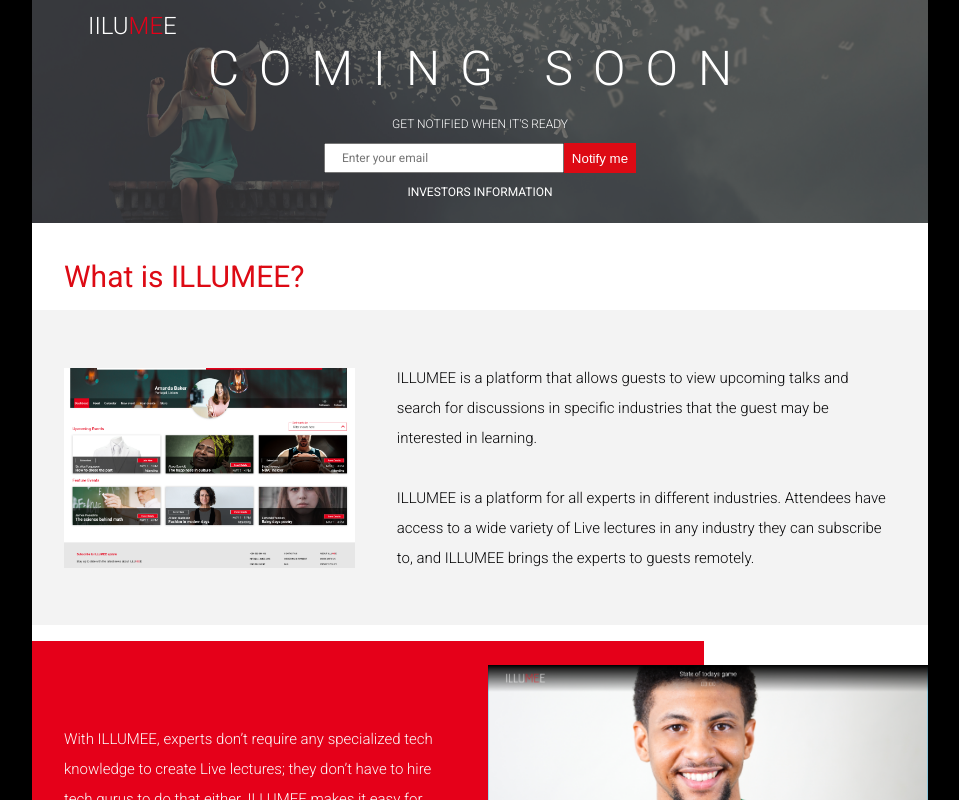
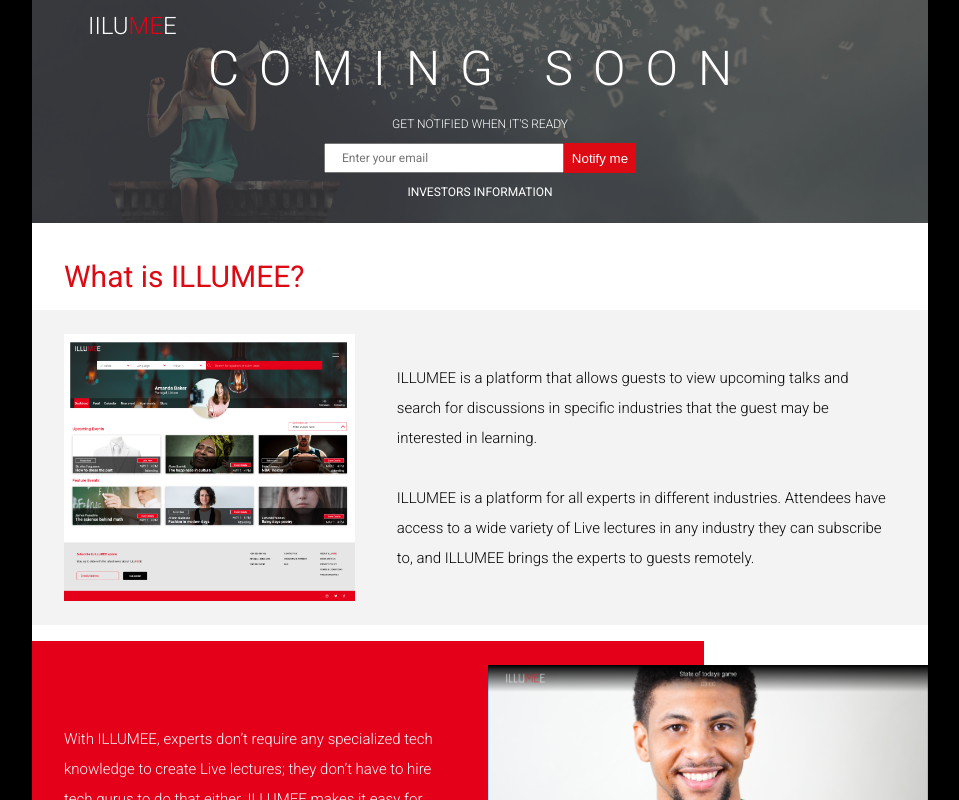
Before and after one commit to Pratha-Me/Illumee, a React (Create React App) app: page / in a window 1280 px wide. Shown: the top 800 px of the page, without its empty margins (160-1119 px from the left). Built offline with nearby package versions, Linux system fonts and the light colour scheme.

Commit message:
Image sizing in Flex division is refactored

```diff
--- a/src/styles/style.css
+++ b/src/styles/style.css
@@ -138,8 +138,8 @@
 
 .flex-div img {
     width: 35%;
-    height: 200px;
-    object-fit: cover;
+    height: auto;
+    object-fit: contain;
     object-position: center;
 }
 
```
